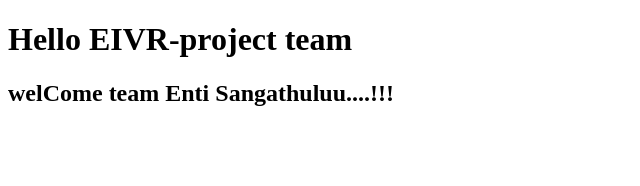
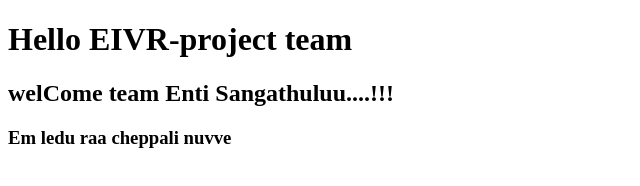
Before and after one commit to elizabethkottada2003/EIVR-PROJECT, a plain HTML site: page index.html in a window 1280 px wide. Shown: the whole page, without its empty margins (0-640 px from the left). Drawn offline with Linux system fonts and the light colour scheme.

Commit message:
vyshnavi

```diff
--- a/index.html
+++ b/index.html
@@ -8,6 +8,6 @@
 <body>
     <h1>Hello EIVR-project team</h1>
     <h2>welCome team Enti Sangathuluu....!!! </h2>
-
+    <h3>Em ledu raa cheppali nuvve</h3>
 </body>
 </html>
```
